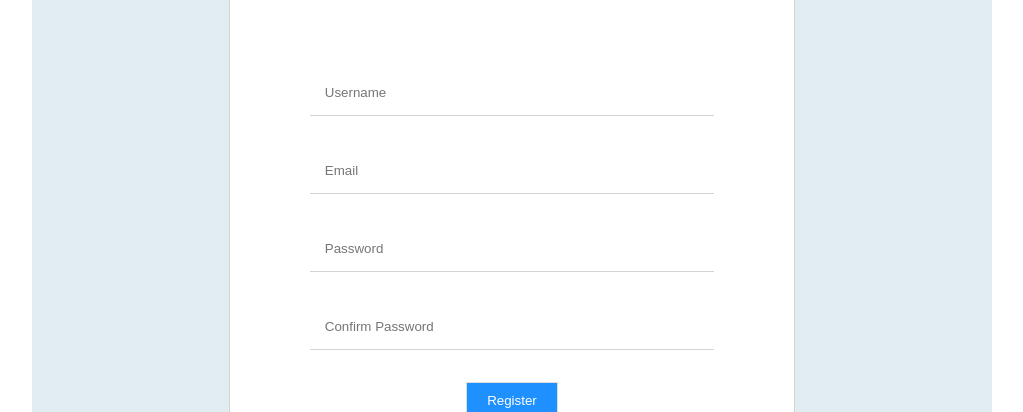
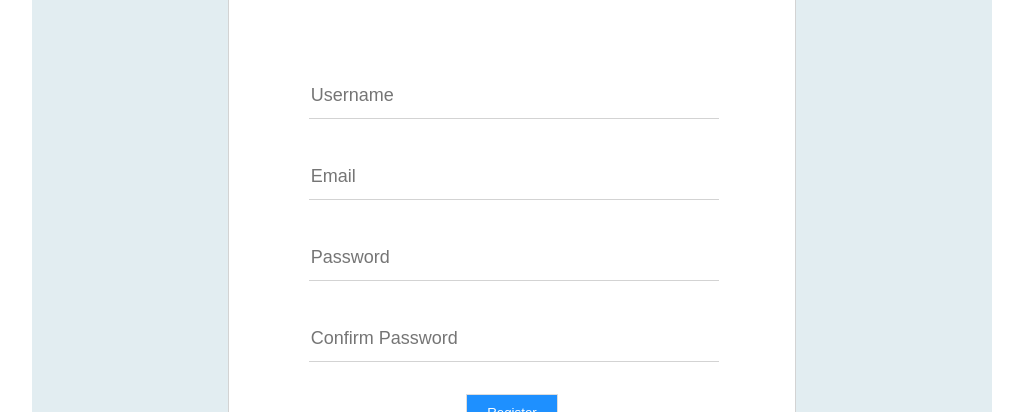
Before and after one commit to nghepham/learn_react_js, a React (Create React App) app: page /signup in a window 1280 px wide. Shown: the part 280-692 px from the top of the page, without its empty margins (128-1151 px from the left). Built offline with nearby package versions, Linux system fonts and the light colour scheme.

Commit message:
form css

```diff
--- a/src/pages/SignUpPage.css
+++ b/src/pages/SignUpPage.css
@@ -1,4 +1,4 @@
-* {box-sizing: border-box}
+/* * {box-sizing: border-box} */
 
 #register-form {
   background-color: white;
@@ -21,13 +21,15 @@
 }
 .input-item {
   width: 100%;
-  padding: 15px;
+  padding-top: 15px;
+  padding-bottom: 12px;
   border: 0;
   border-bottom: 1px solid lightgray;
   margin-bottom: 4vmin;
   vertical-align: middle;
   background-color: #fff;
   border: 0px 0px 0px 1px solid #ddd;
+  font-size: 18px;
 }
 .input-item:focus {
   border: 0;
```
